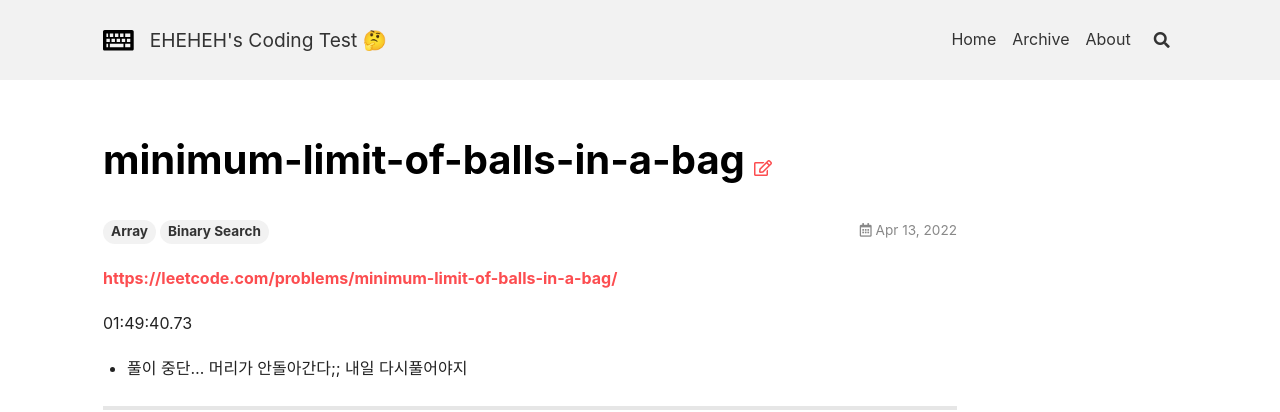
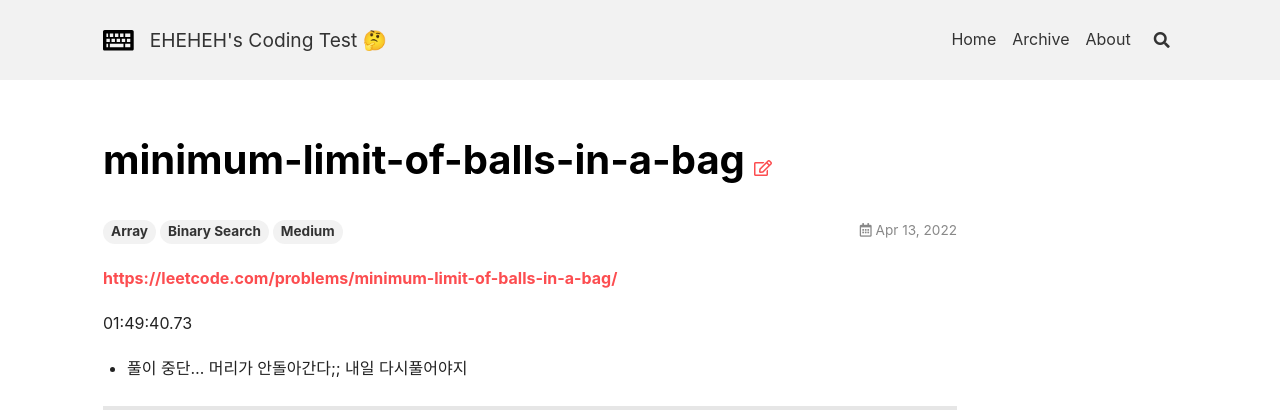
Before and after one commit to taetaetae/coding-test, a Jekyll site: the page built from _posts/2022-04-13-maximum-product-of-two-elements-in-an-array.md, in a window 1280 px wide. Shown: the top 412 px of the page. Built offline with Jekyll 4.4.1, drawn with Linux system fonts in a browser that asks for light colours; nearby versions of some CDN libraries.

Commit message:
Update 2022-04-13-maximum-product-of-two-elements-in-an-array.md

```diff
--- a/_posts/2022-04-13-maximum-product-of-two-elements-in-an-array.md
+++ b/_posts/2022-04-13-maximum-product-of-two-elements-in-an-array.md
@@ -3,6 +3,7 @@ title: minimum-limit-of-balls-in-a-bag
 tags:
   - Array
   - Binary Search
+  - Medium
 
 ---
 [https://leetcode.com/problems/minimum-limit-of-balls-in-a-bag/](https://leetcode.com/problems/minimum-limit-of-balls-in-a-bag/)
```
